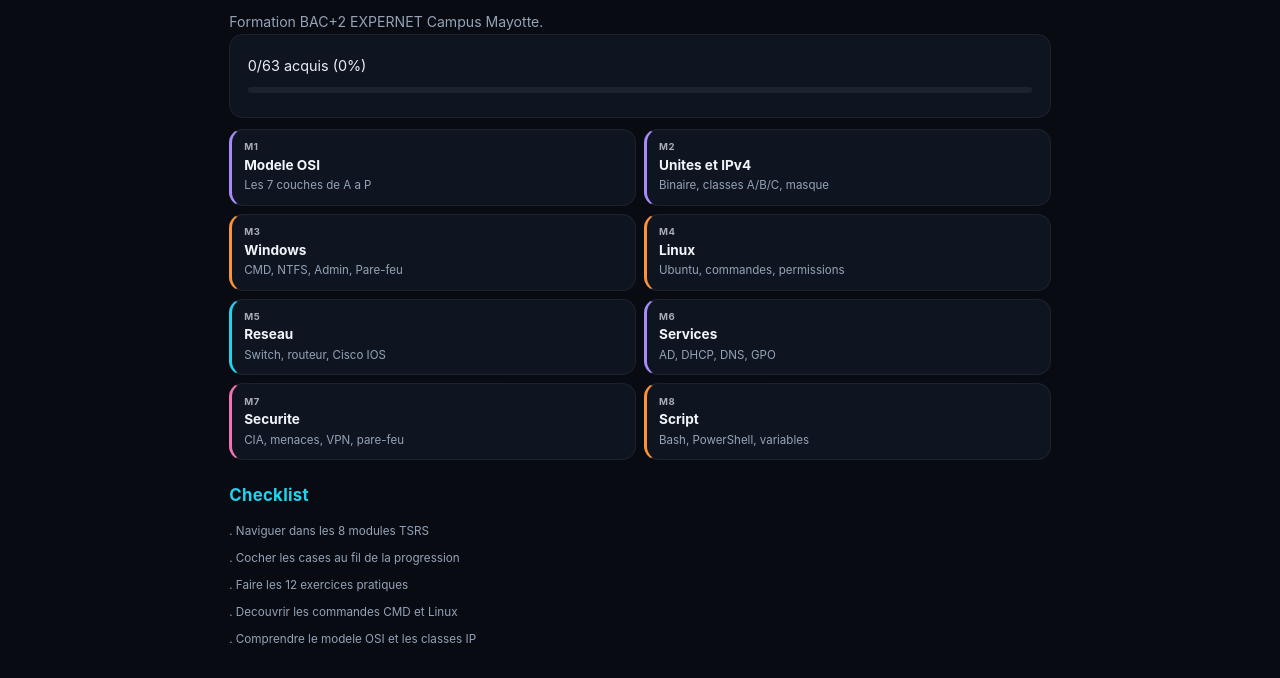
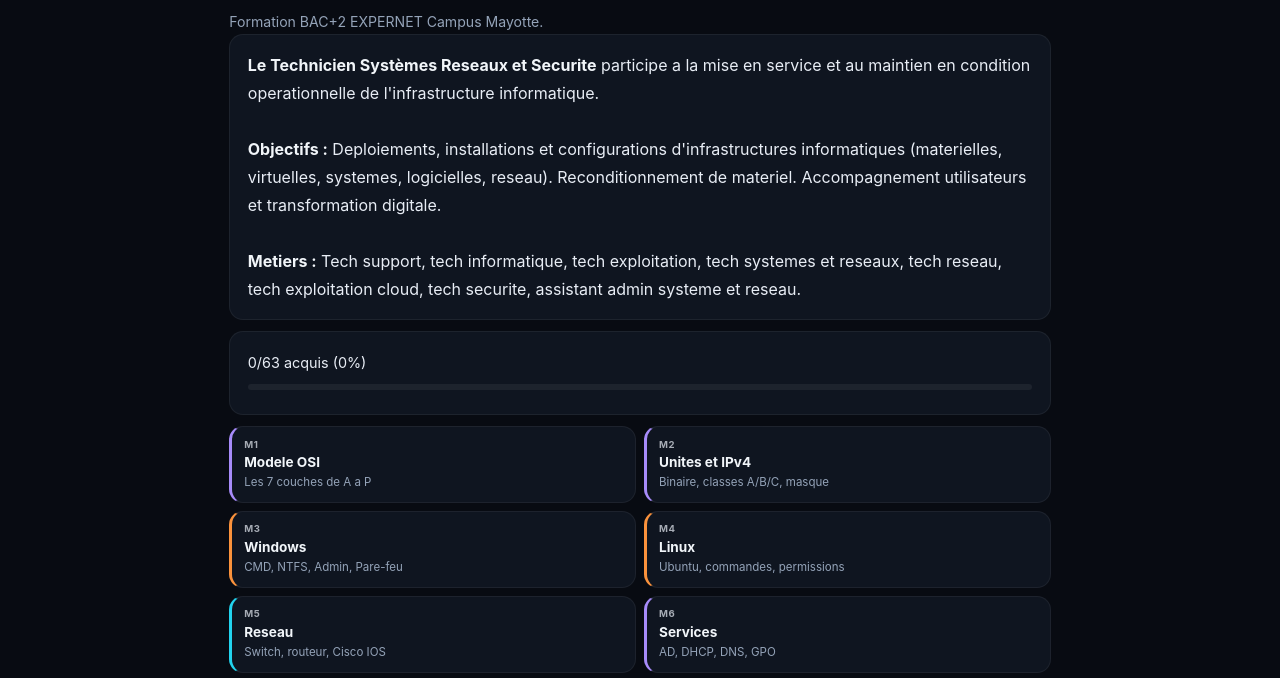
Before and after one commit to hassanijacques-boop/tsrs-revisions, a plain HTML site: page index.html in a window 1280 px wide. Shown: the part 71-749 px from the top of the page. Drawn offline with Linux system fonts and the light colour scheme.

Commit message:
Accueil: description TSRS, objectifs et metiers

```diff
--- a/index.html
+++ b/index.html
@@ -95,7 +95,7 @@ function home(){var s=st();var mods=[
   {t:"m6",n:"M6",l:"Services",d:"AD, DHCP, DNS, GPO",c:"b-p"},
   {t:"m7",n:"M7",l:"Securite",d:"CIA, menaces, VPN, pare-feu",c:"b-pk"},
   {t:"m8",n:"M8",l:"Script",d:"Bash, PowerShell, variables",c:"b-o"}
-];var h="<h1>TSRS Programme</h1><p>Formation BAC+2 EXPERNET Campus Mayotte.</p><div class=card><span style=font-size:.9rem>"+s.d+"/"+s.t+" acquis ("+s.p+"%)</span><div class=progress><div class=progress-fill style=width:"+s.p+"%></div></div></div><div class=home-grid>";for(var i=0;i<mods.length;i++){var m=mods[i];h+="<div class='mod-card "+m.c+"' onclick='goTab(\""+m.t+"\")'><div class=num>"+m.n+"</div><div class=titre>"+m.l+"</div><div class=desc>"+m.d+"</div></div>";}h+="</div>";return h+cl("home");}
+];var h="<h1>TSRS Programme</h1><p>Formation BAC+2 EXPERNET Campus Mayotte.</p><div class=card><b>Le Technicien Systèmes Reseaux et Securite</b> participe a la mise en service et au maintien en condition operationnelle de l'infrastructure informatique.<br><br><b>Objectifs :</b> Deploiements, installations et configurations d'infrastructures informatiques (materielles, virtuelles, systemes, logicielles, reseau). Reconditionnement de materiel. Accompagnement utilisateurs et transformation digitale.<br><br><b>Metiers :</b> Tech support, tech informatique, tech exploitation, tech systemes et reseaux, tech reseau, tech exploitation cloud, tech securite, assistant admin systeme et reseau.</div><div class=card><span style=font-size:.9rem>"+s.d+"/"+s.t+" acquis ("+s.p+"%)</span><div class=progress><div class=progress-fill style=width:"+s.p+"%></div></div></div><div class=home-grid>";for(var i=0;i<mods.length;i++){var m=mods[i];h+="<div class='mod-card "+m.c+"' onclick='goTab(\""+m.t+"\")'><div class=num>"+m.n+"</div><div class=titre>"+m.l+"</div><div class=desc>"+m.d+"</div></div>";}h+="</div>";return h+cl("home");}
 
 function m1(){
   var h="<h1>M1 — Modele OSI <span class=tag>7 layers</span></h1>";
```
